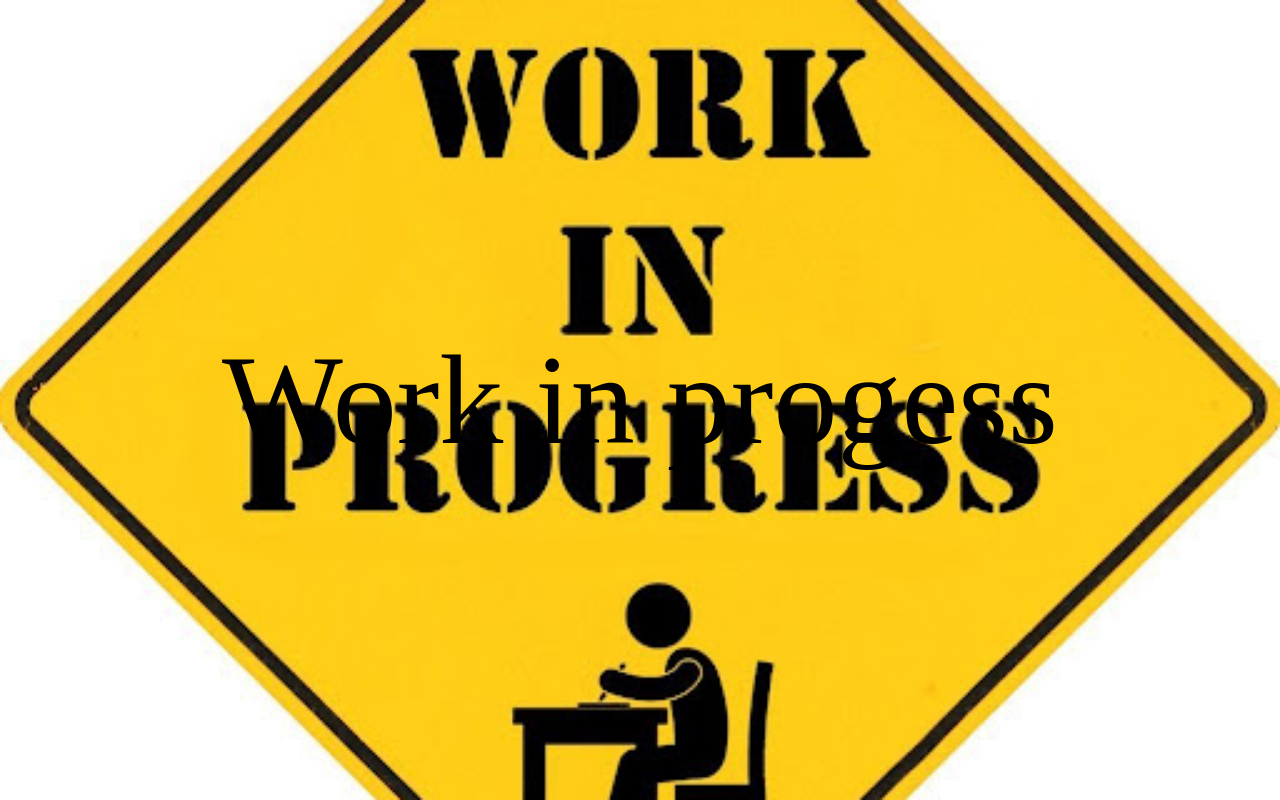
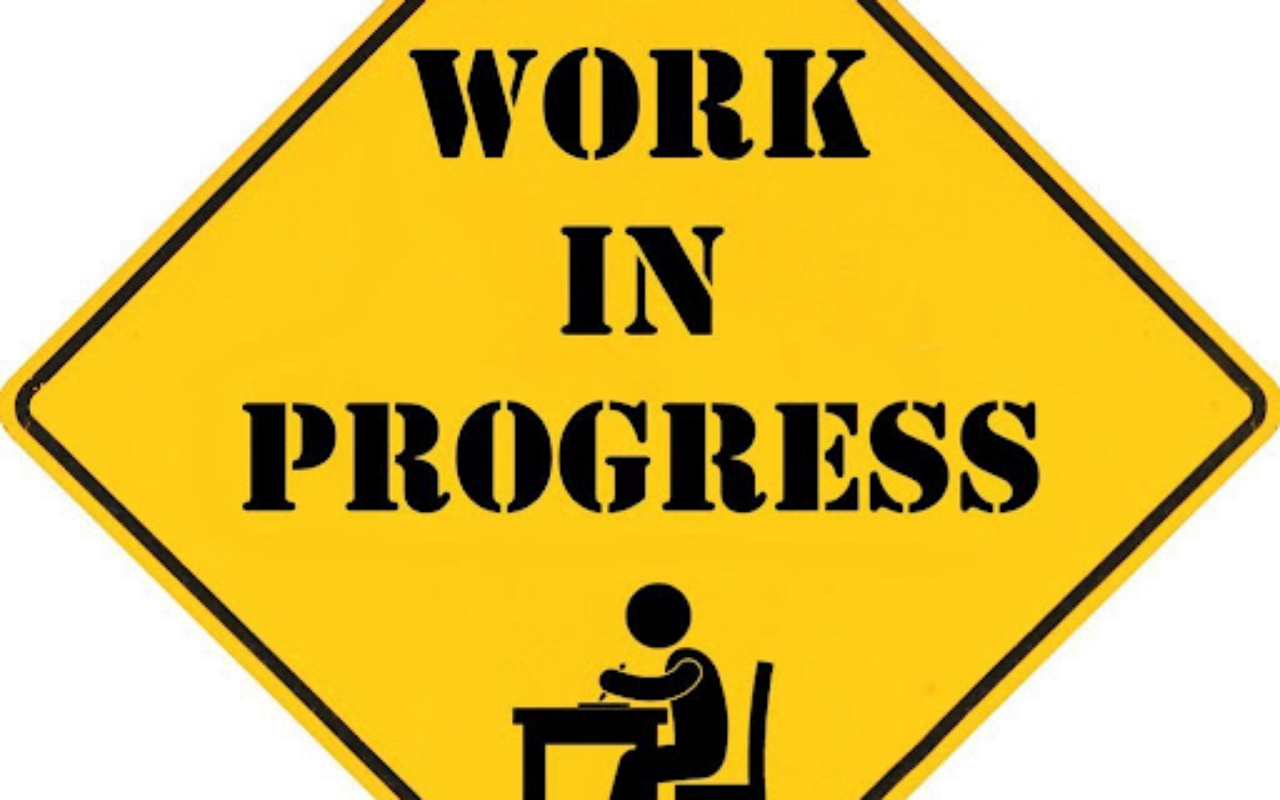
Before and after one commit to 0ktopvs13/matrimonio, a React (Vite) app: page / in a window 1280 px wide. Built offline with nearby package versions, Linux system fonts and the light colour scheme; a web font is replaced by a local one.

Commit message:
toggle wip

```diff
--- a/src/App.tsx
+++ b/src/App.tsx
@@ -64,7 +64,7 @@ export default function App() {
               whileTap={{ scale: 0.95 }}
               onClick={() => setEntered(false)}
             >
-              Work in progess
+
             </motion.button>
           </motion.div>
         )}
```
